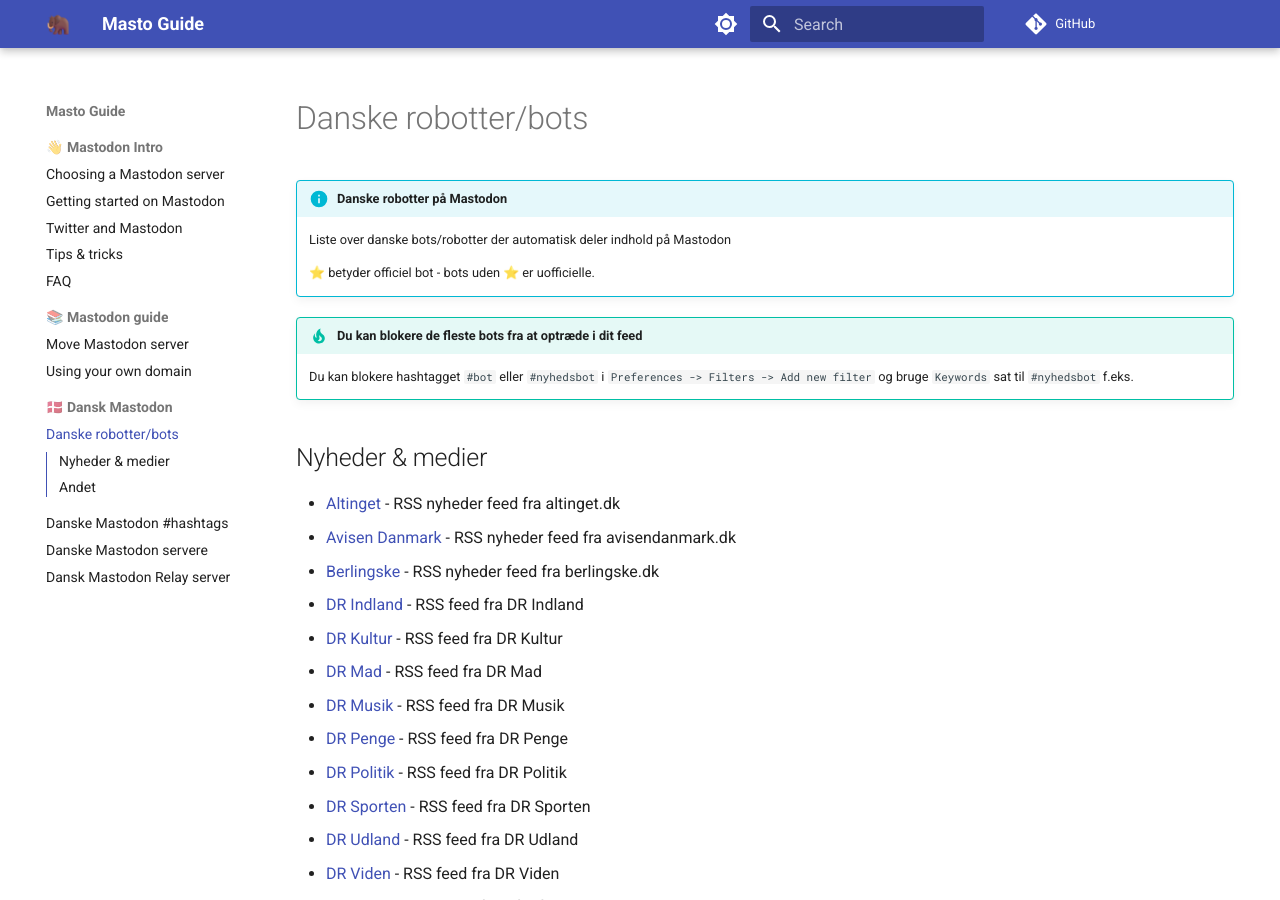
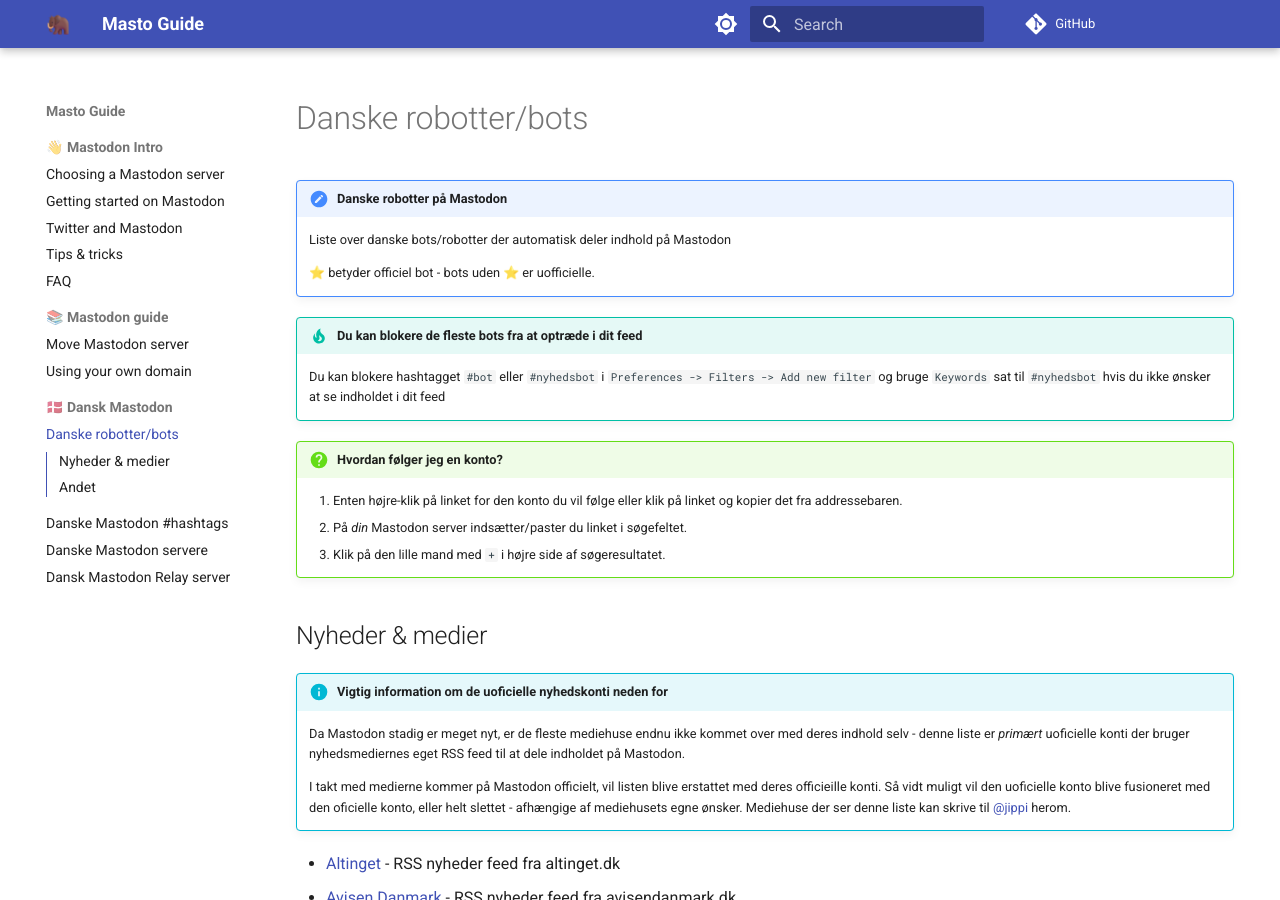
Before and after one commit to jippi/masto-guide, an MkDocs documentation site: the page built from docs/dk/bots.md, in a window 1280 px wide and 900 px high. Built offline with MkDocs 1.6.1 and Material for MkDocs 9.7.7, drawn with Linux system fonts in a browser that asks for light colours; comment, search, counter and statistics services are not loaded.

Commit message:
medie disclaimer for danish news accounts
Signed-off-by: Christian Winther <jippignu@gmail.com>

```diff
--- a/docs/dk/bots.md
+++ b/docs/dk/bots.md
@@ -8,9 +8,21 @@
 
 !!! tip "Du kan blokere de fleste bots fra at optræde i dit feed"
 
-    Du kan blokere hashtagget `#bot` eller `#nyhedsbot` i `Preferences -> Filters -> Add new filter` og bruge `Keywords` sat til `#nyhedsbot` f.eks.
+    Du kan blokere hashtagget `#bot` eller `#nyhedsbot` i `Preferences -> Filters -> Add new filter` og bruge `Keywords` sat til `#nyhedsbot` hvis du ikke ønsker at se indholdet i dit feed
+
+!!! question "Hvordan følger jeg en konto?"
+
+    1. Enten højre-klik på linket for den konto du vil følge eller klik på linket og kopier det fra addressebaren.
+    1. På *din* Mastodon server indsætter/paster du linket i søgefeltet.
+    1. Klik på den lille mand med `+` i højre side af søgeresultatet.
 
 ## Nyheder & medier
+
+!!! info "Vigtig information om de uoficielle nyhedskonti neden for"
+
+    Da Mastodon stadig er meget nyt, er de fleste mediehuse endnu ikke kommet over med deres indhold selv - denne liste er *primært* uoficielle konti der bruger nyhedsmediernes eget RSS feed til at dele indholdet på Mastodon.
+
+    I takt med medierne kommer på Mastodon officielt, vil listen blive erstattet med deres officieille konti. Så vidt muligt vil den uoficielle konto blive fusioneret med den oficielle konto, eller helt slettet - afhængige af mediehusets egne ønsker. Mediehuse der ser denne liste kan skrive til [@jippi](https://expressional.social/@jippi){target=_blank} herom.
 
 - [Altinget](https://expressional.social/@altinget){target=_blank} - RSS nyheder feed fra altinget.dk
 - [Avisen Danmark](https://expressional.social/@AvisenDanmark){target=_blank} - RSS nyheder feed fra avisendanmark.dk
```
Also changed, not shown: other parts of docs/dk/bots.md (+1 -1 lines).
